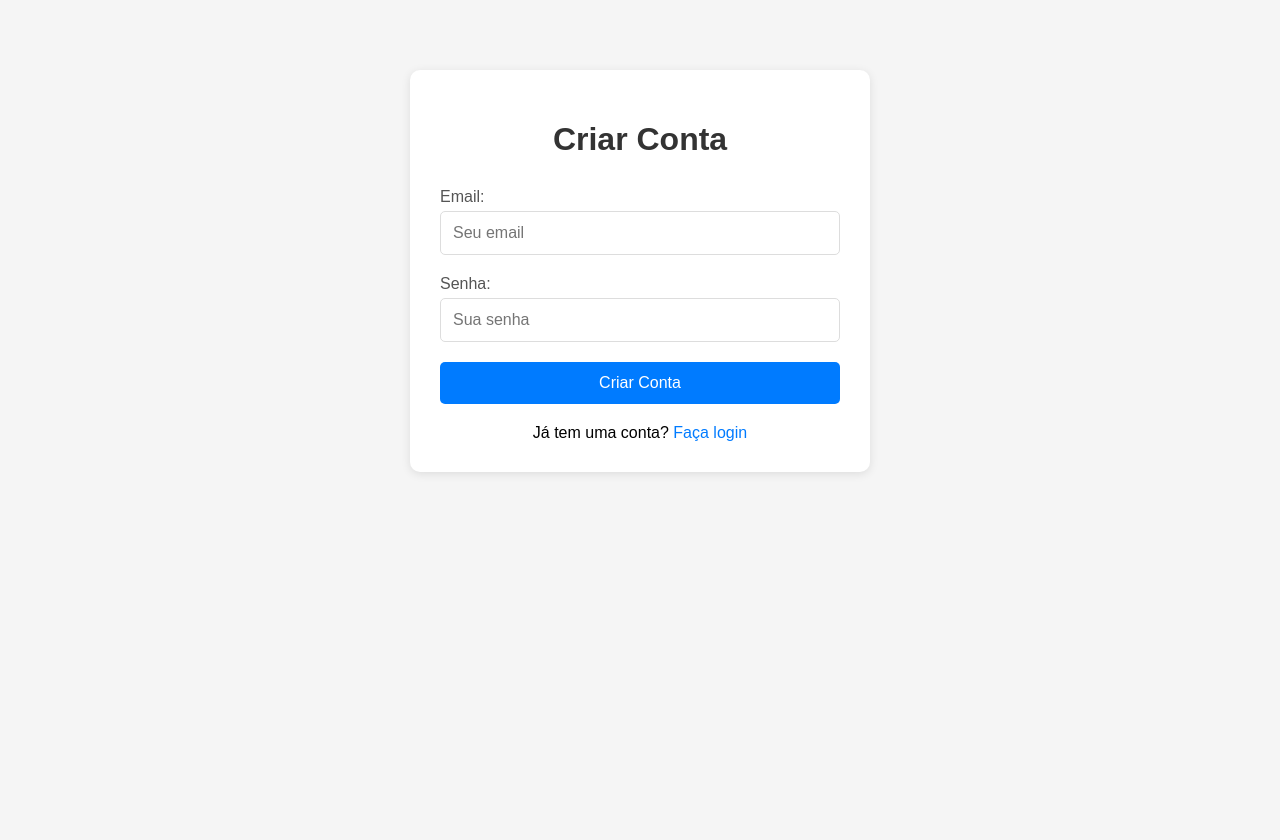
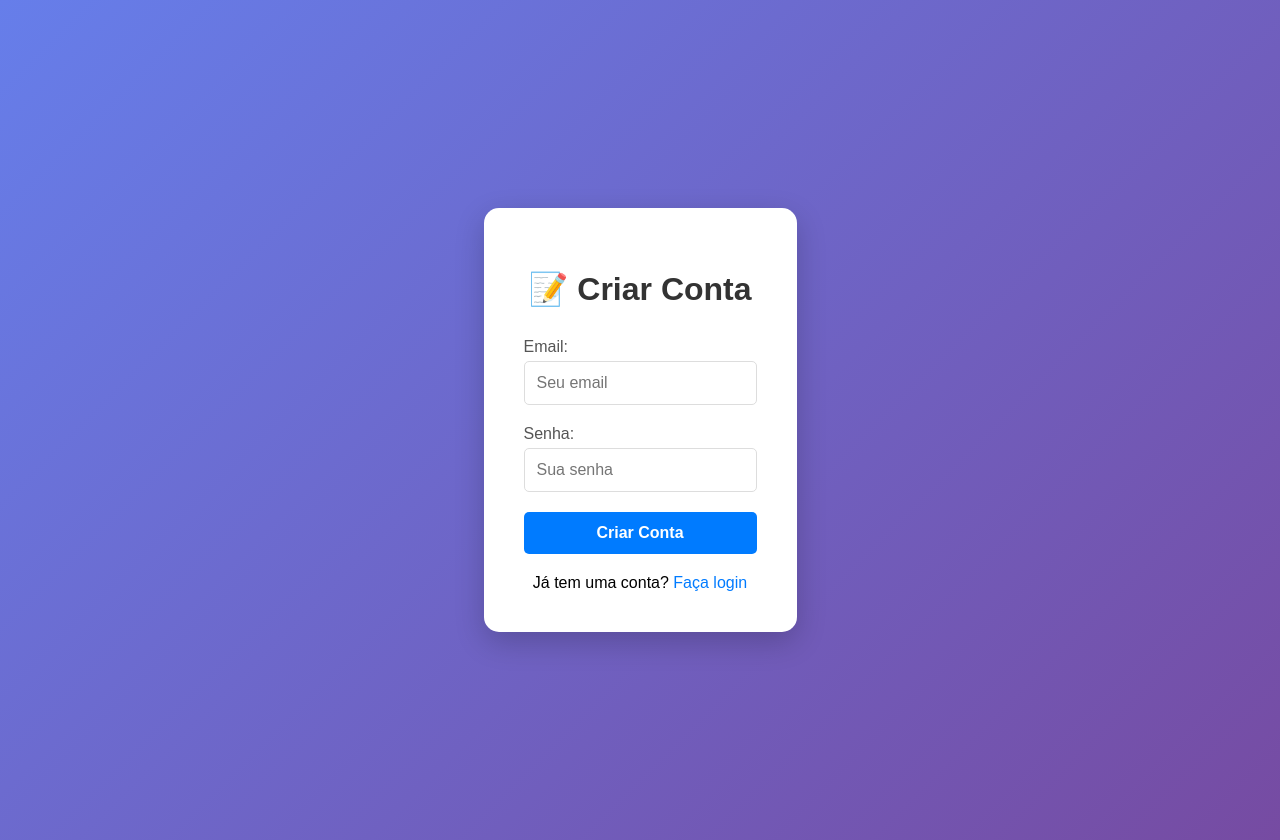
Before and after one commit to srafaelconsult-blip/planejamento-caixa, a Flask app: page /register in a window 1280 px wide. Before the commit the page ends 474 px from the top, so only its background shows below. Run offline with Flask 3, Linux system fonts and the light colour scheme; parts of the project's set-up code (start-up, migrations or seed data) failed here and were passed over; some libraries are stand-ins or nearby versions.

Commit message:
Update register.html

```diff
--- a/templates/register.html
+++ b/templates/register.html
@@ -5,22 +5,81 @@
     <meta name="viewport" content="width=device-width, initial-scale=1.0">
     <title>Registrar - Calculadora Financeira</title>
     <style>
-        body { font-family: Arial, sans-serif; margin: 0; padding: 20px; background: #f5f5f5; }
-        .container { max-width: 400px; margin: 50px auto; background: white; padding: 30px; border-radius: 10px; box-shadow: 0 2px 10px rgba(0,0,0,0.1); }
-        h1 { text-align: center; color: #333; margin-bottom: 30px; }
-        .form-group { margin-bottom: 20px; }
-        label { display: block; margin-bottom: 5px; color: #555; }
-        input[type="email"], input[type="password"] { width: 100%; padding: 12px; border: 1px solid #ddd; border-radius: 5px; font-size: 16px; box-sizing: border-box; }
-        button { width: 100%; padding: 12px; background: #007bff; color: white; border: none; border-radius: 5px; font-size: 16px; cursor: pointer; }
-        button:hover { background: #0056b3; }
-        .error { color: #dc3545; text-align: center; margin-bottom: 15px; }
-        .login-link { text-align: center; margin-top: 20px; }
-        .login-link a { color: #007bff; text-decoration: none; }
+        body {
+            font-family: Arial, sans-serif;
+            margin: 0;
+            padding: 20px;
+            background: linear-gradient(135deg, #667eea 0%, #764ba2 100%);
+            min-height: 100vh;
+            display: flex;
+            align-items: center;
+            justify-content: center;
+        }
+        .container {
+            max-width: 400px;
+            background: white;
+            padding: 40px;
+            border-radius: 15px;
+            box-shadow: 0 10px 30px rgba(0,0,0,0.2);
+        }
+        h1 {
+            text-align: center;
+            color: #333;
+            margin-bottom: 30px;
+        }
+        .form-group {
+            margin-bottom: 20px;
+        }
+        label {
+            display: block;
+            margin-bottom: 5px;
+            color: #555;
+            font-weight: 500;
+        }
+        input[type="email"], input[type="password"] {
+            width: 100%;
+            padding: 12px;
+            border: 1px solid #ddd;
+            border-radius: 5px;
+            font-size: 16px;
+            box-sizing: border-box;
+        }
+        button {
+            width: 100%;
+            padding: 12px;
+            background: #007bff;
+            color: white;
+            border: none;
+            border-radius: 5px;
+            font-size: 16px;
+            cursor: pointer;
+            font-weight: 600;
+        }
+        button:hover {
+            background: #0056b3;
+        }
+        .error {
+            color: #dc3545;
+            text-align: center;
+            margin-bottom: 15px;
+            padding: 10px;
+            background: #f8d7da;
+            border-radius: 5px;
+        }
+        .login-link {
+            text-align: center;
+            margin-top: 20px;
+        }
+        .login-link a {
+            color: #007bff;
+            text-decoration: none;
+            font-weight: 500;
+        }
     </style>
 </head>
 <body>
     <div class="container">
-        <h1>Criar Conta</h1>
+        <h1>📝 Criar Conta</h1>
 
         {% if error %}
         <div class="error">{{ error }}</div>
```
